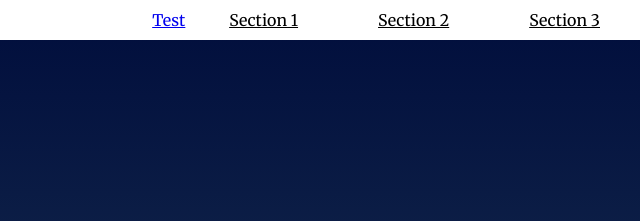
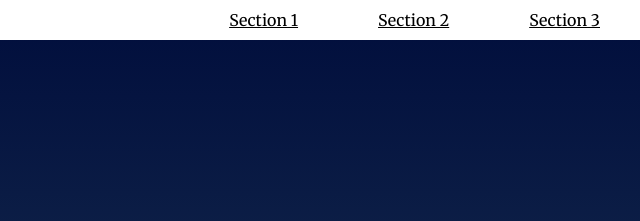
Before and after one commit to MAlngaawy/landing-page, a plain HTML site: page index.html in a window 1280 px wide. Shown: the top 221 px of the page, 640-1280 px from the left. Drawn offline with Linux system fonts and the light colour scheme.

Commit message:
remove test element

```diff
--- a/index.html
+++ b/index.html
@@ -15,9 +15,7 @@
   <header class="page__header">
     <nav class="navbar__menu">
       <!-- Navigation starts as empty UL that will be populated with JS -->
-      <ul id="navbar__list">
-        <a href="#section1">Test</a>
-      </ul>
+      <ul id="navbar__list"></ul>
     </nav>
   </header>
   <main>
```
